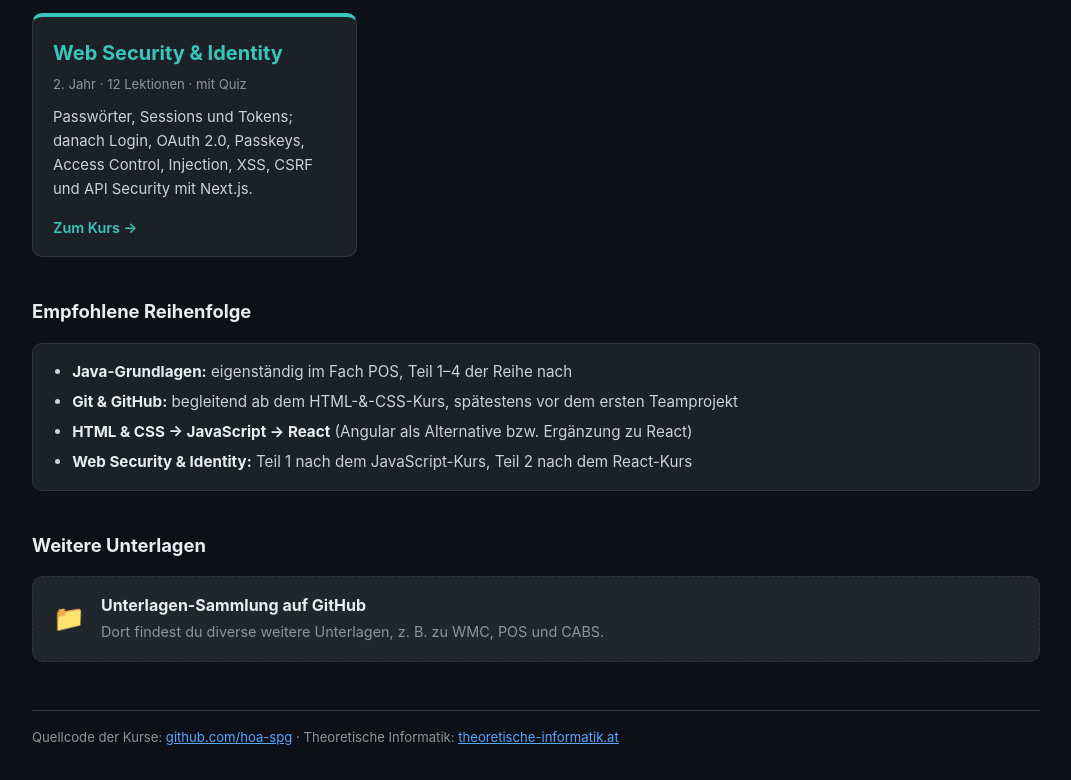
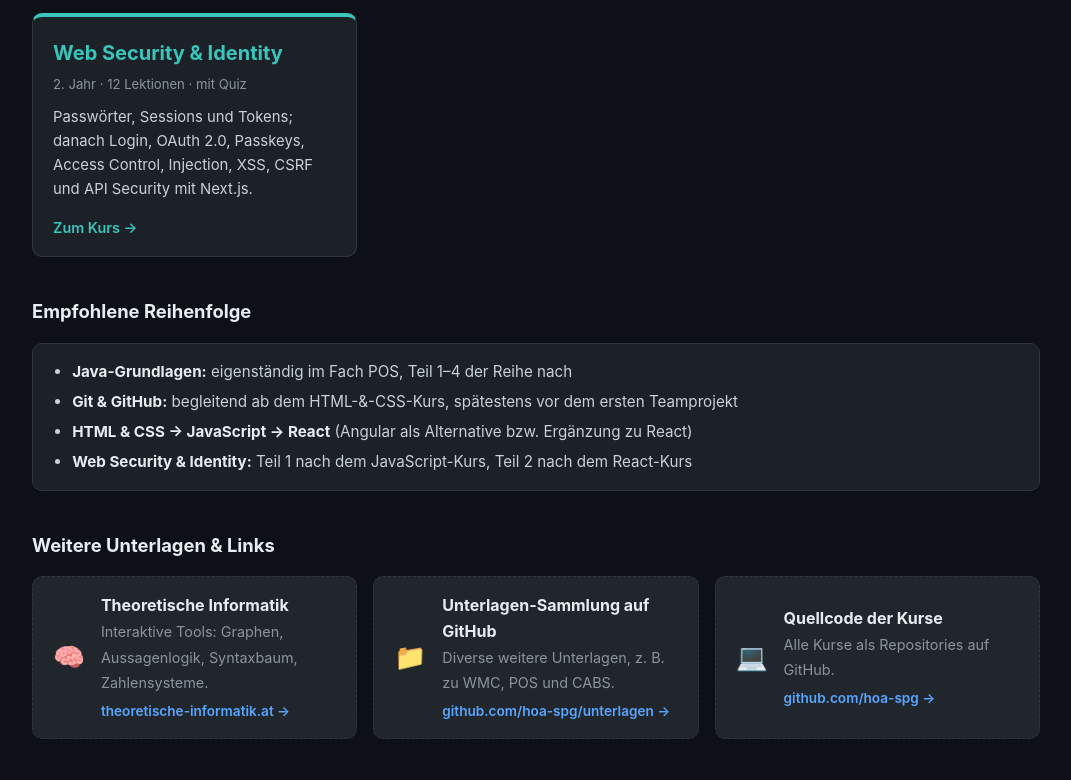
Before and after one commit to hoa-spg/hoa-spg.github.io, a plain HTML site: page index.html in a window 1280 px wide. Shown: the part 907-1687 px from the top of the page, without its empty margins (104-1175 px from the left). Drawn offline with Linux system fonts and the light colour scheme.

Commit message:
Landing Page: Links auf Theoretische Informatik, Unterlagen und Quellcode als Karten
Co-Authored-By: Claude Opus 5.5 <noreply@anthropic.com>

```diff
--- a/index.html
+++ b/index.html
@@ -155,7 +155,19 @@
       color: inherit;
       text-decoration: none;
     }
-    .extra:hover { border-color: var(--link); }
+    .extras {
+      display: grid;
+      grid-template-columns: repeat(auto-fill, minmax(290px, 1fr));
+      gap: 1rem;
+    }
+    .extra:hover, .extra:focus-visible { border-color: var(--link); }
+    .extra .url {
+      color: var(--link);
+      font-weight: 600;
+      font-size: 0.85rem;
+      margin-top: 0.3rem;
+      display: block;
+    }
     .extra .icon { font-size: 1.6rem; }
     .extra strong { color: var(--text-primary); display: block; }
     .extra span { color: var(--text-muted); font-size: 0.9rem; }
@@ -259,22 +271,35 @@
     </ul>
   </div>
 
-  <h2>Weitere Unterlagen</h2>
+  <h2>Weitere Unterlagen &amp; Links</h2>
+  <div class="extras">
+    <a class="extra" href="https://theoretische-informatik.at/">
+      <span class="icon" aria-hidden="true">&#129504;</span>
+      <div>
+        <strong>Theoretische Informatik</strong>
+        <span>Interaktive Tools: Graphen, Aussagenlogik, Syntaxbaum,
+          Zahlensysteme.</span>
+        <span class="url">theoretische-informatik.at &rarr;</span>
+      </div>
+    </a>
     <a class="extra" href="https://github.com/hoa-spg/unterlagen">
       <span class="icon" aria-hidden="true">&#128193;</span>
       <div>
         <strong>Unterlagen-Sammlung auf GitHub</strong>
-      <span>Dort findest du diverse weitere Unterlagen, z.&nbsp;B. zu WMC,
-        POS und CABS.</span>
+        <span>Diverse weitere Unterlagen, z.&nbsp;B. zu WMC, POS und
+          CABS.</span>
+        <span class="url">github.com/hoa-spg/unterlagen &rarr;</span>
       </div>
     </a>
-
-  <footer>
-    Quellcode der Kurse:
-    <a href="https://github.com/hoa-spg">github.com/hoa-spg</a>
-    &middot; Theoretische Informatik:
-    <a href="https://theoretische-informatik.at/">theoretische-informatik.at</a>
-  </footer>
+    <a class="extra" href="https://github.com/hoa-spg">
+      <span class="icon" aria-hidden="true">&#128187;</span>
+      <div>
+        <strong>Quellcode der Kurse</strong>
+        <span>Alle Kurse als Repositories auf GitHub.</span>
+        <span class="url">github.com/hoa-spg &rarr;</span>
+      </div>
+    </a>
+  </div>
 </div>
 <script>
   (function () {
```
Lines whose indentation alone changed are shown as unchanged.
